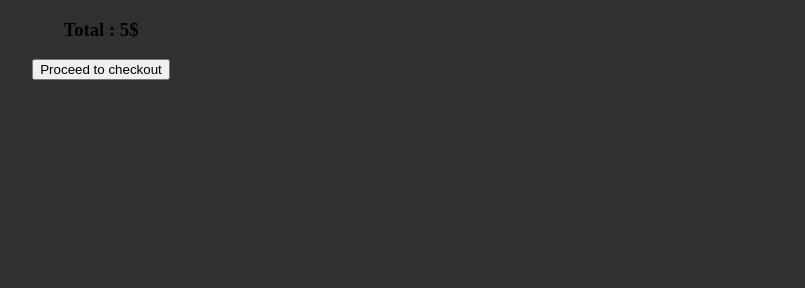
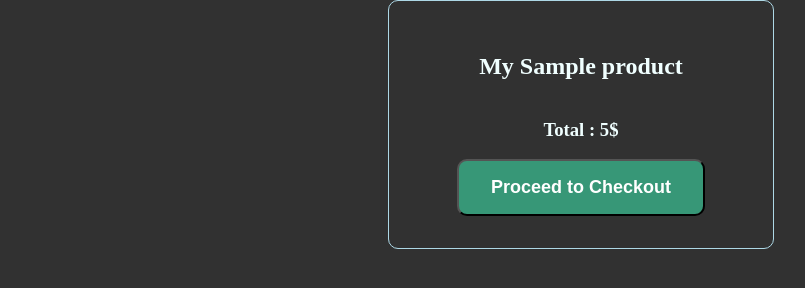
Before and after one commit to paranoidy0cod3/aba-payway-cambodia, a website: page public/index.html in a window 1280 px wide. Shown: the whole page, without its empty margins (59-864 px from the left). Drawn offline with nearby package versions, Linux system fonts and the light colour scheme.

Commit message:
updated css

```diff
--- a/public/index.html
+++ b/public/index.html
@@ -11,9 +11,10 @@
 <body>
     <main>
         <div class="payment">
+            <h2>My Sample product</h2>
             <h3>Total : 5$</h3>
             <form action="/checkout" method="post">
-                <button type="submit">Proceed to checkout</button>
+                <button type="submit">Proceed to Checkout</button>
             </form>
         </div>
     </main>
--- a/public/style.css
+++ b/public/style.css
@@ -14,4 +14,20 @@ main {
     justify-content: center;
     align-items: center;
     max-width: 20rem;
+    border: 1px solid lightblue;
+    padding: 2rem;
+    margin-inline:auto;
+    color: azure;
+    border-radius: 10px;
 }
+
+button {
+    padding: 1rem 2rem;
+    background-color: #379777;
+    outline: none;
+    border-radius: 10px;
+    font-size: large;
+    font-weight: 600;
+    color: #fff;
+    cursor: pointer;
+}
```
